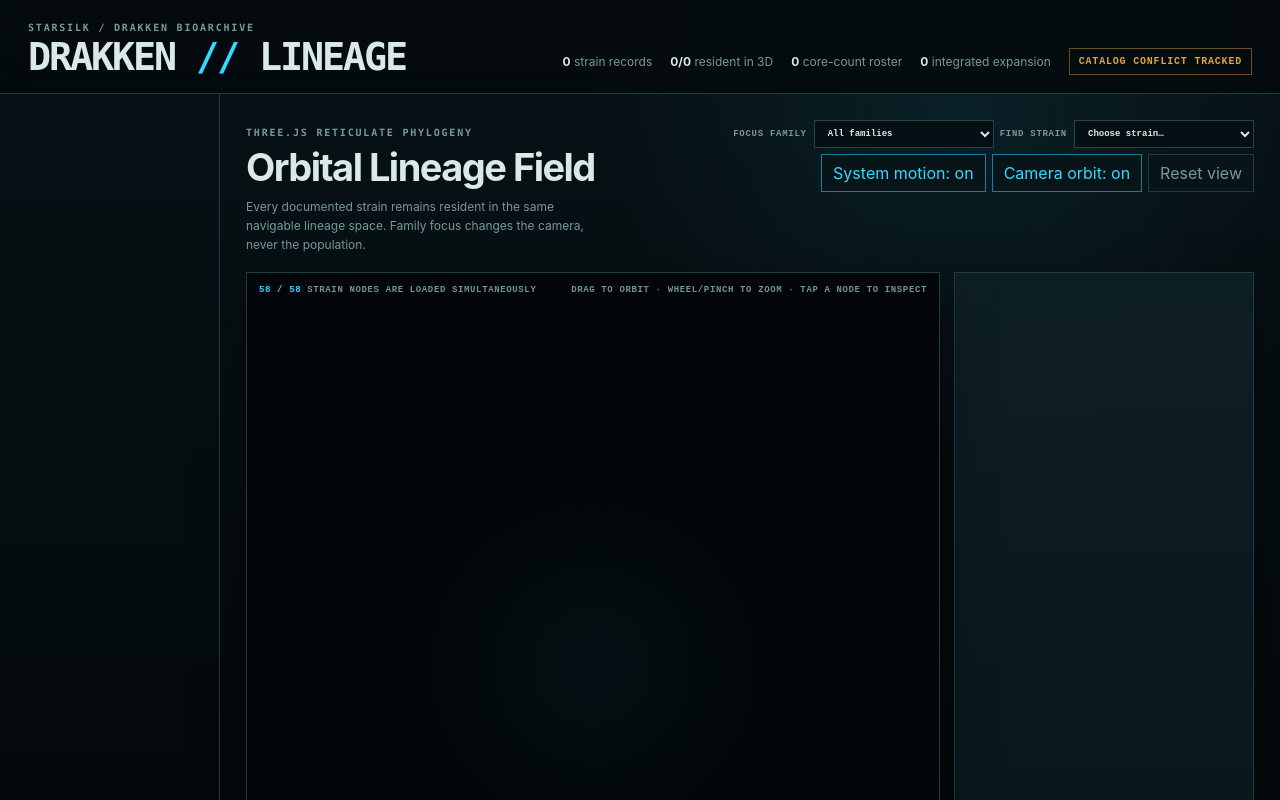
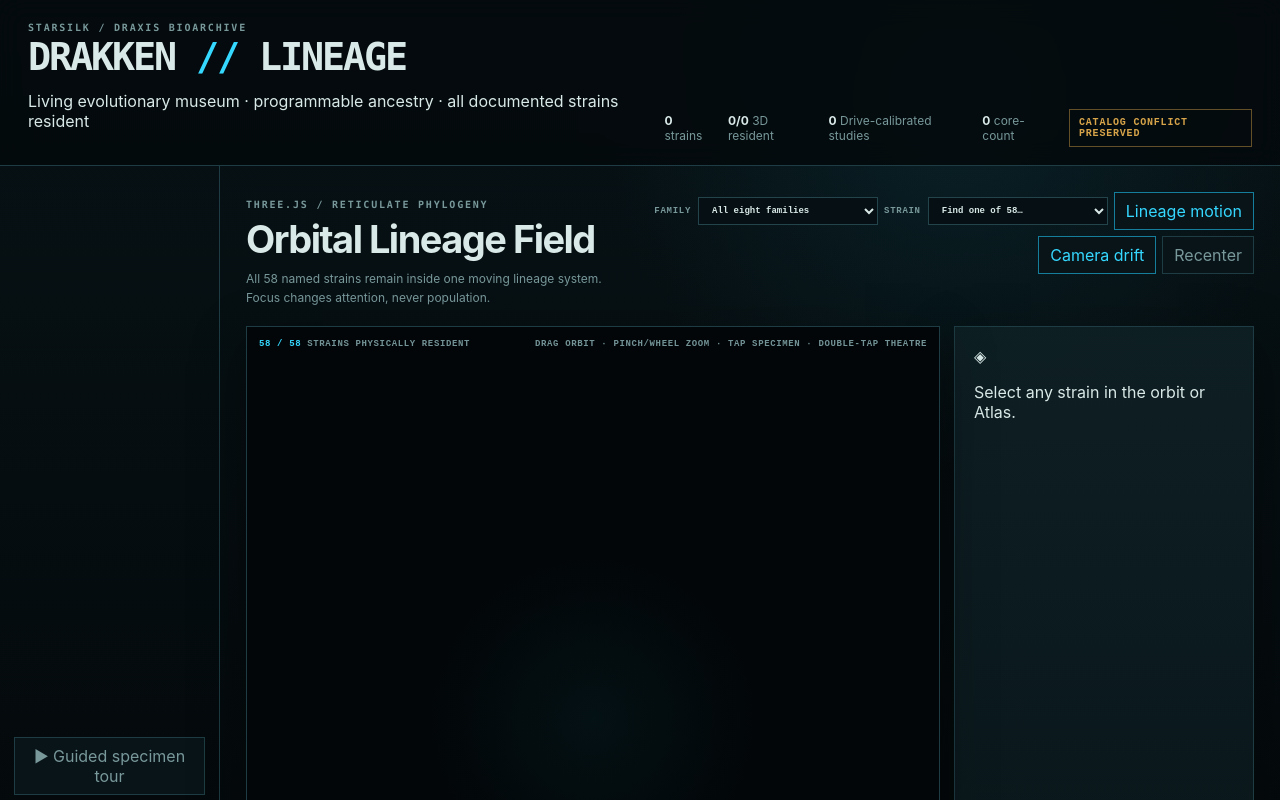
Before and after one commit to westkitty/Drakken_Lineage, a website: page index.html in a window 1280 px wide. Shown: the top 800 px of the page. Drawn offline with nearby package versions, Linux system fonts and the light colour scheme.

Commit message:
Add living museum shell and specimen theatre

```diff
--- a/index.html
+++ b/index.html
@@ -3,9 +3,9 @@
 <head>
   <meta charset="utf-8">
   <meta name="viewport" content="width=device-width, initial-scale=1">
-  <meta name="theme-color" content="#061014">
-  <meta name="description" content="Drakken Lineage: an interactive Three.js evolutionary lineage laboratory for Starsilk.">
-  <title>Drakken Lineage</title>
+  <meta name="theme-color" content="#03080a">
+  <meta name="description" content="Drakken Lineage — a living Three.js evolutionary museum for Starsilk's Drakken.">
+  <title>Drakken Lineage // Living Archive</title>
   <link rel="stylesheet" href="./styles.css">
   <script type="importmap">
     {
@@ -18,23 +18,27 @@
 </head>
 <body>
   <a class="skip-link" href="#workspace">Skip to workspace</a>
+  <div id="ambientVeil" class="ambient-veil" aria-hidden="true"><i></i><i></i><i></i><i></i><i></i></div>
   <div class="app-shell">
-    <header class="topbar">
+    <header class="topbar glass-edge">
       <div class="brand-block">
-        <div class="brand-kicker">STARSILK / DRAKKEN BIOARCHIVE</div>
+        <div class="brand-kicker"><span class="pulse-dot"></span> STARSILK / DRAXIS BIOARCHIVE</div>
         <h1>DRAKKEN <span>//</span> LINEAGE</h1>
+        <p>Living evolutionary museum · programmable ancestry · all documented strains resident</p>
       </div>
       <div class="status-strip" aria-label="Dataset status">
-        <span><b id="strainCount">0</b> strain records</span>
-        <span><b id="networkResidentCount">0/0</b> resident in 3D</span>
-        <span><b id="coreCount">0</b> core-count roster</span>
-        <span><b id="expandedCount">0</b> integrated expansion</span>
-        <span class="seal warning-seal">CATALOG CONFLICT TRACKED</span>
+        <span><b id="strainCount">0</b> strains</span>
+        <span><b id="networkResidentCount">0/0</b> 3D resident</span>
+        <span><b id="visualMatchCount">0</b> Drive-calibrated studies</span>
+        <span><b id="coreCount">0</b> core-count</span>
+        <span class="seal warning-seal">CATALOG CONFLICT PRESERVED</span>
       </div>
     </header>
 
-    <aside class="rail" aria-label="Primary navigation">
+    <aside class="rail glass-edge" aria-label="Primary navigation">
       <nav id="nav"></nav>
+      <div class="rail-divider"></div>
+      <button id="openTour" class="tour-launch" type="button"><span>▶</span> Guided specimen tour</button>
       <div class="rail-note">
         <span class="tiny-label">CENTRAL LAW</span>
         <p>A descendant must carry its history in its body.</p>
@@ -45,34 +49,55 @@
       <section id="view-network" class="view is-active" data-view="network">
         <div class="view-heading network-heading">
           <div>
-            <span class="eyebrow">THREE.JS RETICULATE PHYLOGENY</span>
+            <span class="eyebrow">THREE.JS / RETICULATE PHYLOGENY</span>
             <h2>Orbital Lineage Field</h2>
-            <p class="view-deck">Every documented strain remains resident in the same navigable lineage space. Family focus changes the camera, never the population.</p>
+            <p class="view-deck">All 58 named strains remain inside one moving lineage system. Focus changes attention, never population.</p>
           </div>
           <div class="toolbar network-toolbar">
-            <label class="compact-control">Focus family
-              <select id="networkFocusFamily"><option value="all">All families</option></select>
+            <label class="compact-control">Family
+              <select id="networkFocusFamily"><option value="all">All eight families</option></select>
             </label>
-            <label class="compact-control">Find strain
-              <select id="networkFindStrain"><option value="">Choose strain…</option></select>
+            <label class="compact-control">Strain
+              <select id="networkFindStrain"><option value="">Find one of 58…</option></select>
             </label>
-            <button id="toggleSystemMotion" type="button" aria-pressed="true">System motion: on</button>
-            <button id="toggleCameraOrbit" type="button" aria-pressed="true">Camera orbit: on</button>
-            <button id="resetOrbit" type="button">Reset view</button>
+            <button id="toggleSystemMotion" type="button" aria-pressed="true">Lineage motion</button>
+            <button id="toggleCameraOrbit" type="button" aria-pressed="true">Camera drift</button>
+            <button id="resetOrbit" type="button">Recenter</button>
           </div>
         </div>
+
         <div class="network-layout">
           <div class="graph-panel three-graph-panel panel">
             <div class="network-legend">
-              <span><b>58 / 58</b> strain nodes are loaded simultaneously</span>
-              <span>Drag to orbit · wheel/pinch to zoom · tap a node to inspect</span>
+              <span><b>58 / 58</b> strains physically resident</span>
+              <span>drag orbit · pinch/wheel zoom · tap specimen · double-tap theatre</span>
+            </div>
+            <div class="lineage-hud" aria-hidden="true">
+              <span>BODY DESCENT</span><i></i><span>MACRO INHERITANCE</span><i class="macro"></i><span>DRIVE STUDY</span><i class="study"></i>
             </div>
             <div id="threeStage" class="three-stage" tabindex="0" aria-label="Interactive three-dimensional Drakken lineage field. Use the family and strain selectors for keyboard-accessible focus.">
-              <div id="threeFallback" class="three-fallback" hidden>3D rendering is unavailable in this browser. The complete strain registry remains available in the Compendium Registry view.</div>
+              <div id="threeFallback" class="three-fallback" hidden>WebGL is unavailable. The full 58-strain Atlas and Registry remain usable.</div>
             </div>
           </div>
-          <aside id="inspector" class="inspector panel" aria-live="polite"></aside>
+
+          <aside id="inspector" class="inspector panel specimen-dock" aria-live="polite">
+            <div class="dock-empty"><span class="glyph">◈</span><p>Select any strain in the orbit or Atlas.</p></div>
+          </aside>
         </div>
+      </section>
+
+      <section id="view-atlas" class="view" data-view="atlas">
+        <div class="view-heading">
+          <div><span class="eyebrow">58 NAMED SPECIMENS / ZERO DRAGON-PERSON DEFAULTS</span><h2>Living Specimen Atlas</h2><p class="view-deck">Every strain gets a named morphogram. Drive-matched forms use body-plan cues from named project artwork; the rest remain clearly labeled source-text studies.</p></div>
+          <div class="atlas-stat"><b id="atlasVisibleCount">58</b><span>visible</span></div>
+        </div>
+        <div class="registry-controls panel atlas-controls">
+          <label>Search <input id="atlasSearch" type="search" placeholder="name, topology, function, affinity…"></label>
+          <label>Family <select id="atlasFamily"><option value="all">All families</option></select></label>
+          <label>Study state <select id="atlasStudy"><option value="all">All studies</option><option value="matched">Drive-calibrated</option><option value="procedural">Source-text morphograms</option></select></label>
+          <button id="shuffleAtlas" type="button">Recompose atlas</button>
+        </div>
+        <div id="atlasGrid" class="atlas-grid"></div>
       </section>
 
       <section id="view-registry" class="view" data-view="registry">
@@ -107,16 +132,17 @@
             <label>Macro inheritance<select id="macroSelect"><option value="none">No cross-lineage Macro proposed</option></select></label>
             <div class="form-actions"><button class="primary" type="submit">Compile descendant</button><button type="button" id="clearCompiler">Clear</button></div>
           </form>
-          <div id="compilerOutput" class="panel compiler-output empty-state"><p>Supply ancestry and selection pressure. The compiler will test derivation before describing appearance.</p></div>
+          <div id="compilerOutput" class="panel compiler-output empty-state"><p>Supply ancestry and selection pressure. The compiler tests derivation before appearance.</p></div>
         </div>
       </section>
 
       <section id="view-evidence" class="view" data-view="evidence">
         <div class="view-heading"><div><span class="eyebrow">TWO TRUTHS</span><h2>Evidence & Paleontology</h2></div></div>
+        <div id="visualSourceCard" class="panel source-note"></div>
         <div id="catalogConflictCard" class="panel conflict-card"></div>
         <div class="truth-grid">
-          <article class="panel truth-card"><span class="truth-code">A</span><h3>Authorial truth</h3><p>What the project sources establish outside the fiction. This lane controls canon status and may label gaps UNKNOWN rather than filling them.</p></article>
-          <article class="panel truth-card"><span class="truth-code">D</span><h3>Drakken paleontology</h3><p>What post-Wall scholars could reasonably reconstruct from specimens, traces, archives, Macro evidence, and inferred homology. Consensus may lag authorial truth.</p></article>
+          <article class="panel truth-card"><span class="truth-code">A</span><h3>Authorial truth</h3><p>What project sources establish outside the fiction. This lane controls canon status and may label gaps UNKNOWN.</p></article>
+          <article class="panel truth-card"><span class="truth-code">D</span><h3>Drakken paleontology</h3><p>What post-Wall scholars could reconstruct from specimens, traces, archives, Macro evidence, and inferred homology.</p></article>
         </div>
         <div id="sourceList" class="source-grid"></div>
         <div class="panel evidence-list" id="evidenceList"></div>
@@ -124,6 +150,19 @@
     </main>
   </div>
 
+  <dialog id="specimenTheatre" class="specimen-theatre" aria-labelledby="theatreTitle">
+    <div class="theatre-shell">
+      <button id="closeTheatre" class="theatre-close" type="button" aria-label="Close specimen theatre">×</button>
+      <div id="theatreVisual" class="theatre-visual"></div>
+      <div id="theatreCopy" class="theatre-copy"></div>
+      <div class="theatre-nav">
+        <button id="theatrePrev" type="button">← Previous</button>
+        <button id="theatreOrbit" type="button">Locate in lineage</button>
+        <button id="theatreNext" type="button">Next →</button>
+      </div>
+    </div>
+  </dialog>
+
   <script type="module" src="./app.js"></script>
 </body>
 </html>
```
